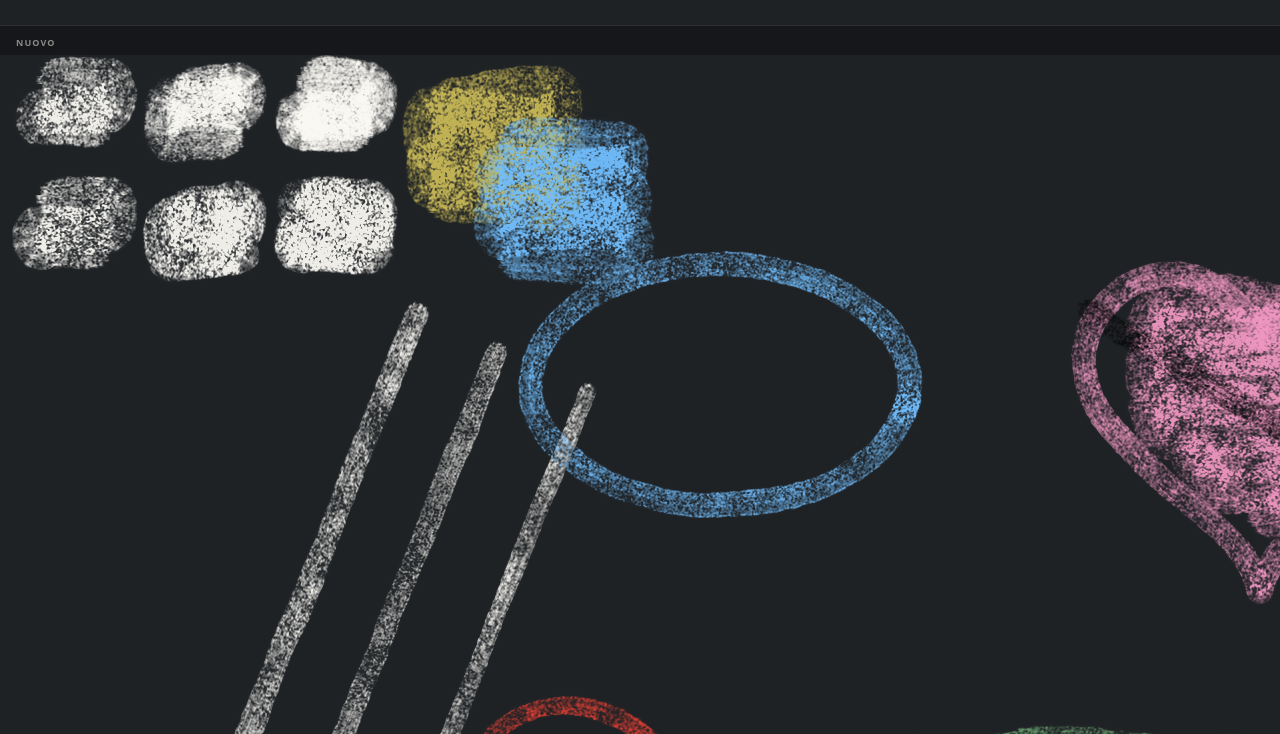
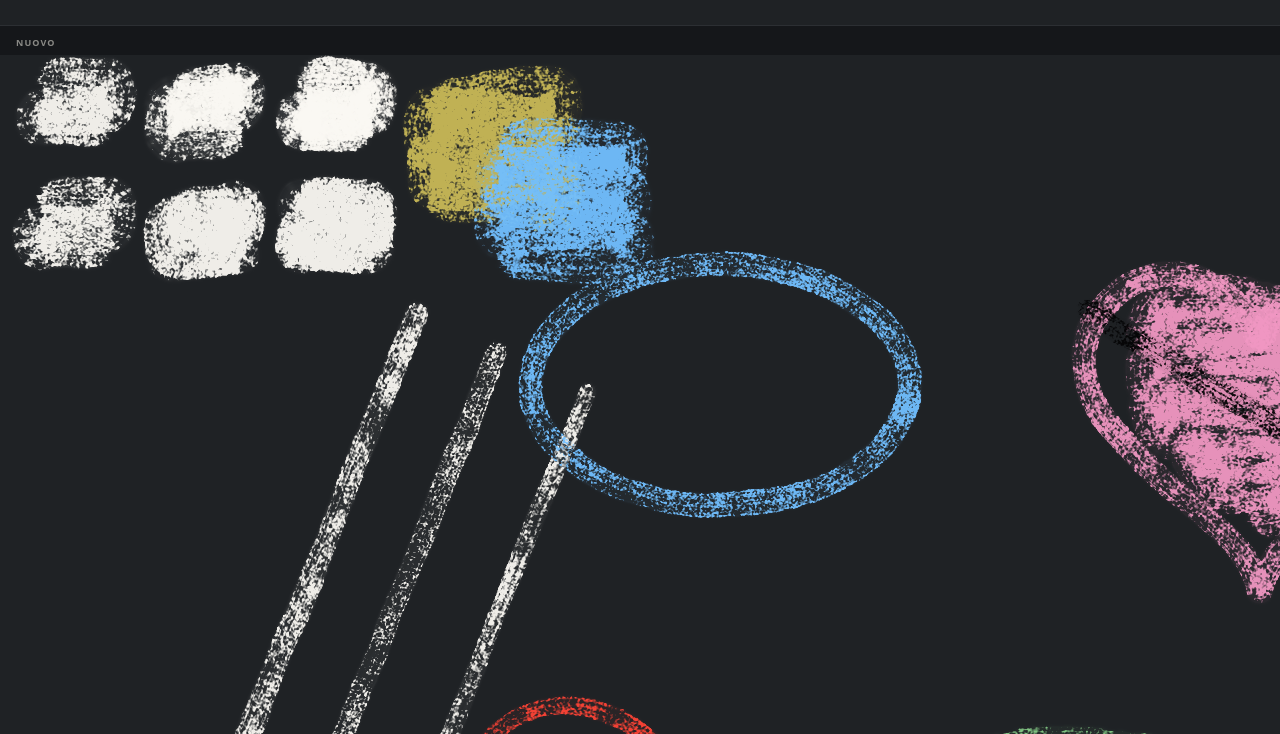
Before and after one commit to issimissimo/frrm-drawing-plugin, a website: page prototipo/confronto-gesso.html in a window 1280 px wide. Shown: the part 1366-2100 px from the top of the page. Drawn offline with Linux system fonts and the light colour scheme.

Commit message:
Gesso nuovo: ripassare senza staccare riempie i buchi
Daniele sulla -23: senza staccare il dito l'opacita' cresce ma i buchi
restano. Causa: la trama della lavagna MOLTIPLICAVA il deposito, e una
valle a zero resta zero a qualunque deposito; i buchi sparivano solo
staccando, perche' ogni tratto ha la trama spostata.

Ora la profondita' della valle si SOTTRAE al deposito, con la stessa
doppia inversione in GPU gia' usata per la soglia: con poco gesso si
accendono le creste, con tanto si riempiono le valli. Valli di
profondita' graduate (valle 0,15 / picco 0,85), o si riempivano tutte
insieme.

Sull'app, una linea ripassata senza staccare: opacita'/buchi 56/25%,
78/5% a due passate, 94/0% a quattro. Staccando serve una passata in
piu'. Rilascio identico pixel per pixel, annulla e SALVA a posto.
Effetto non cercato: sul gesto veloce la larghezza cala del 18%.
Test della trama riscritto sull'invariante nuova. 76 test.

Co-Authored-By: Claude Opus 5.5 <noreply@anthropic.com>

```diff
--- a/prototipo/confronto-gesso.html
+++ b/prototipo/confronto-gesso.html
@@ -199,7 +199,7 @@ scelta('disp', (d) => { document.getElementById('coppia').classList.toggle('affi
 const tar = document.getElementById('taratura');
 if (new URLSearchParams(location.search).has('taratura')) {
   tar.classList.add('on');
-  const campi = { deposito: [0.05, 1, 0.01], soglia: [0, 0.6, 0.01], guadagno: [1, 8, 0.1],
+  const campi = { deposito: [0.05, 1, 0.01], soglia: [0, 0.6, 0.01], profondita: [0, 1.5, 0.05], guadagno: [1, 8, 0.1],
                   opacita: [0.2, 1, 0.01], valle: [0, 0.7, 0.01], picco: [0.3, 1, 0.01],
                   velo: [0, 1, 0.01], filamenti: [0, 1, 0.05], bordo: [0, 0.2, 0.01],
                   inclinazione: [0, 0.4, 0.01], sfrangia: [0, 0.2, 0.01], ventaglio: [0, 1, 0.05] };
--- a/prototipo/src/gesso.js
+++ b/prototipo/src/gesso.js
@@ -13,13 +13,15 @@
  *                 direzione del gesto. I filamenti restano allineati da un
  *                 capo all'altro del tratto: e' la grana allungata che si vede
  *                 nel gesso vero, e che le impronte tonde non possono fare.
- *   2. LAVAGNA    il deposito si moltiplica per una trama fine (destination-in):
- *                 il gesso resta sulle creste e salta le valli. La trama e'
- *                 spostata a caso per ogni tratto, cosi' ripassare riempie i
- *                 buchi lasciati dalla passata prima invece di schiarire
- *                 sempre gli stessi granelli.
- *   3. SOGLIA     max(0, X - c), poi un guadagno: il bordo resta netto invece
- *                 di sfumare in un alone.
+ *   2. LAVAGNA    dal deposito si SOTTRAE la profondita' delle valli di una
+ *                 trama fine: con poco gesso si accendono solo le creste, con
+ *                 tanto si riempiono anche le valli. Ripassare riempie i
+ *                 buchi anche senza staccare il dito, perche' e' il deposito
+ *                 accumulato a riempirli. (Fino al 30/09 si MOLTIPLICAVA per
+ *                 la cresta: una valle a zero restava zero per qualunque
+ *                 deposito, e i buchi sparivano solo staccando il dito.)
+ *   3. SOGLIA     con la stessa sottrazione, meno una costante; poi un
+ *                 guadagno: il bordo resta netto invece di sfumare.
  *   4. COLORE     una passata copre solo in parte (GESSO.opacita): i bambini
  *                 ripassano per avere il colore pieno, e due colori sovrapposti
  *                 si mescolano. Non c'e' una pressione vera da cui ricavarlo.
@@ -122,6 +124,9 @@ export function cresta(u, v) {
  * La tessera renderizzata a `k` pixel per unita' di lavagna, campionata al
  * centro di ogni pixel: a risoluzioni diverse e' la stessa trama, campionata
  * piu' o meno fitta.
+ *
+ * Nell'alfa c'e' la PROFONDITA' della valle (1 - cresta), non la cresta: e'
+ * quel che si sottrae al deposito.
  */
 function tessera(k) {
   const lato = Math.max(1, Math.round(TRAMA * k));
@@ -136,7 +141,7 @@ function tessera(k) {
     for (let x = 0; x < lato; x++) {
       const i = (y * lato + x) * 4;
       d[i] = d[i + 1] = d[i + 2] = 255;
-      d[i + 3] = Math.round(cresta((x + 0.5) * passo, v) * 255);
+      d[i + 3] = Math.round((1 - cresta((x + 0.5) * passo, v)) * 255);
     }
   }
   ctx.putImageData(img, 0, 0);
@@ -459,7 +464,7 @@ export function disegnaGesso(ctx, stroke, pts) {
   dep.globalAlpha = 1;
 
   // 1b. Il velo: il gesso lascia polvere anche nelle valli, poca. Si prende
-  //     dal deposito prima che la trama lo buchi.
+  //     dal deposito prima che le valli lo buchino.
   fin.setTransform(1, 0, 0, 1, 0, 0);
   fin.globalCompositeOperation = 'source-over';
   fin.globalAlpha = 1;
@@ -468,25 +473,19 @@ export function disegnaGesso(ctx, stroke, pts) {
   fin.globalAlpha = GESSO.velo;
   fin.drawImage(dep.canvas, px0, py0, pw, ph, px0, py0, pw, ph);
 
-  // 2. Creste: deposito x trama. La trama si sposta a caso per ogni tratto:
-  //    con la stessa trama per tutti, ripassare schiarirebbe sempre gli
-  //    stessi granelli e i buchi resterebbero buchi per sempre.
-  //    destination-in azzera anche fuori dal rettangolo: sul canvas
-  //    d'appoggio c'e' solo questo tratto.
-  const pat = patternTrama(a, dep, k);
+  // 2-3. Valli e soglia: X = max(0, D - profondita' x valle - c).
+  //    Canvas 2D non sottrae, ma sa invertire (destination-out sopra un pieno
+  //    da' 1 - a) e sommare con tetto a 1 (lighter). Quindi:
+  //      1 - min(1, (1 - D) + p x valle + c) = max(0, D - p x valle - c)
+  //    La costante c toglie i valori bassi: senza, restano pixel fiochi e
+  //    attorno al tratto c'e' un alone morbido.
+  //
+  //    La trama si sposta a caso per ogni tratto: due tratti diversi hanno
+  //    le valli in posti diversi, e sovrapposti si completano.
+  const pat = patternTrama(a, aux, k);
   const s = TRAMA / tesseraPer(k).width;
   const sp = mulberry32((seed ^ 0x1B873593) >>> 0);
   pat.setTransform(new DOMMatrix([s, 0, 0, s, sp() * TRAMA, sp() * TRAMA]));
-  dep.globalCompositeOperation = 'destination-in';
-  dep.fillStyle = pat;
-  dep.fillRect(r.x, r.y, r.w, r.h);
-  dep.globalCompositeOperation = 'source-over';
-
-  // 3. Soglia: max(0, X - c). Canvas 2D non sottrae, ma sa invertire
-  //    (destination-out sopra un pieno da' 1 - a) e sommare con tetto a 1
-  //    (lighter). Quindi: 1 - min(1, (1 - X) + c) = max(0, X - c).
-  //    Senza, i valori bassi restano pixel fiochi invece di sparire, e
-  //    attorno al tratto c'e' un alone morbido.
   const pieno = (c) => {
     c.globalCompositeOperation = 'source-over';
     c.globalAlpha = 1;
@@ -497,8 +496,14 @@ export function disegnaGesso(ctx, stroke, pts) {
   aux.setTransform(1, 0, 0, 1, 0, 0);
   pieno(aux);
   aux.globalCompositeOperation = 'destination-out';
-  aux.drawImage(dep.canvas, px0, py0, pw, ph, px0, py0, pw, ph);     // 1 - X
+  aux.drawImage(dep.canvas, px0, py0, pw, ph, px0, py0, pw, ph);     // 1 - D
   aux.globalCompositeOperation = 'lighter';
+  aux.globalAlpha = GESSO.profondita;
+  aux.setTransform(m.a, m.b, m.c, m.d, m.e, m.f);
+  aux.fillStyle = pat;
+  aux.fillRect(r.x, r.y, r.w, r.h);                                   // + p x valle
+  aux.setTransform(1, 0, 0, 1, 0, 0);
+  aux.fillStyle = '#ffffff';
   aux.globalAlpha = GESSO.soglia;
   aux.fillRect(px0, py0, pw, ph);                                     // + c
   pieno(dep);
--- a/prototipo/src/palette.js
+++ b/prototipo/src/palette.js
@@ -257,14 +257,23 @@ export const ERASER_ALPHA = 0.85;
  *
  * Il valore di ciascun pixel e', in ordine:
  *
- *   X = deposito della punta trascinata x cresta della lavagna
- *   min(1, guadagno x max(0, X - soglia)) + velo x deposito
+ *   X = max(0, deposito - profondita x valle - soglia)
+ *   min(1, guadagno x X) + velo x deposito
  *   ... x opacita, nel colore del gessetto
+ *
+ * La valle si SOTTRAE: con poco gesso si accendono solo le creste, con tanto
+ * si riempiono anche le valli. E' cio' che fa sparire i buchi ripassando
+ * anche SENZA staccare il dito (Daniele, 30/09/2026). Fino ad allora la
+ * cresta si moltiplicava: una valle a zero restava zero per qualunque
+ * deposito, e i buchi sparivano solo staccando.
  *
  *   deposito   opacita' di ciascuna striscia della punta: quanto gesso
  *              arriva a ogni passaggio.
  *   soglia     il deposito sotto cui non resta niente. E' cio' che fa il
  *              bordo netto invece che sfumato: a 0 torna l'alone.
+ *   profondita quanto deposito chiede la valle piu' profonda per riempirsi.
+ *              Piu' alta = piu' buchi alla prima passata e piu' passate per
+ *              il pieno.
  *   guadagno   quanto in fretta, sopra la soglia, il gesso diventa pieno.
  *   opacita    il tetto: quanto copre il gesso quando ce n'e' tanto.
  *              Quanto copre UNA passata lo decidono deposito e guadagno
@@ -272,8 +281,10 @@ export const ERASER_ALPHA = 0.85;
  *              fa il pieno, e due colori si mescolano (Daniele, 29/09/2026).
  *              Fino al 30/09 era un 0,7 applicato al tratto intero, e
  *              ripassare SENZA staccare il dito non aumentava niente.
- *   valle      altezza della lavagna sotto cui non attacca niente,
- *   picco      e sopra cui attacca tutto: il contrasto della grana.
+ *   valle      altezza della lavagna che conta come valle piena,
+ *   picco      e come cresta piena. Larghi (0,15-0,85) di proposito: con le
+ *              valli tutte della stessa profondita' si riempivano tutte
+ *              insieme, e alla seconda passata non restava niente in mezzo.
  *   velo       la polvere che resta nelle valli, come frazione del deposito.
  *              Sopra 0,15 torna l'alone grigio attorno ai tratti.
  *   filamenti  quanto si vedono i filamenti lungo il gesto: 0 punta liscia,
@@ -295,16 +306,19 @@ export const ERASER_ALPHA = 0.85;
  *                     lento    inchiostro   veloce (p 0,2): inchiostro, larghezza
  *   vecchio (-20)     25 px    3252         -30%, -28%
  *   -22               24 px    2056         -29%,  -8%
- *   questi            23 px    2047         -31%,  -4%
+ *   -23               23 px    2047         -31%,  -4%
+ *   questi            22 px    2428         -45%, -18%
  *
- * E la luminosita' media di una zona scarabocchiata, 1 / 2 / 3 passate,
- * media su sei semi (confronto-gesso.html, le sei zone in alto a sinistra):
+ * E una linea ripassata N volte, al centro del tratto: opacita' media / pixel
+ * con meno di un quarto di gesso ("buchi"). Media su quattro semi:
  *
- *   tratti separati        63 / 83 / 93
- *   un tratto, senza staccare  64 / 73 / 79
+ *   passate                      1        2        3        4        6
+ *   un tratto, senza staccare  46/36%   87/1%    91/0%    93/0%    94/0%
+ *   tratti separati            45/37%   72/10%   83/3%    92/0%    97/0%
+ *   la -23, senza staccare     buchi che restavano a ogni passata
  *
- * Senza staccare si accumula meno perche' dentro lo stesso tratto la trama
- * della lavagna e' la stessa: si riempiono le valli solo per deposito.
+ * Staccando serve una passata in piu': ogni tratto passa la sua soglia
+ * prima di sommarsi agli altri, mentre dentro un tratto si somma il deposito.
  *
  * L'inchiostro e' due terzi del vecchio di proposito: e' la passata
  * semitrasparente. Sul gesto veloce il gesso nuovo diventa piu' rado, non
@@ -314,12 +328,13 @@ export const ERASER_ALPHA = 0.85;
  * Le combinazioni scartate, e perche', in .lavoro/stato.md.
  */
 export const GESSO = {
-  deposito: 0.55,
-  soglia: 0.06,
-  guadagno: 2,
+  deposito: 0.8,
+  soglia: 0.03,
+  profondita: 0.9,
+  guadagno: 3,
   opacita: 0.95,
-  valle: 0.25,
-  picco: 0.72,
+  valle: 0.15,
+  picco: 0.85,
   velo: 0.1,
   filamenti: 0.4,
   bordo: 0.04,
```
Also changed, not shown: CLAUDE.md (+1 -1 lines), prototipo/test/run.js (+14 -8 lines), .lavoro/stato.md, prototipo/README.md.
